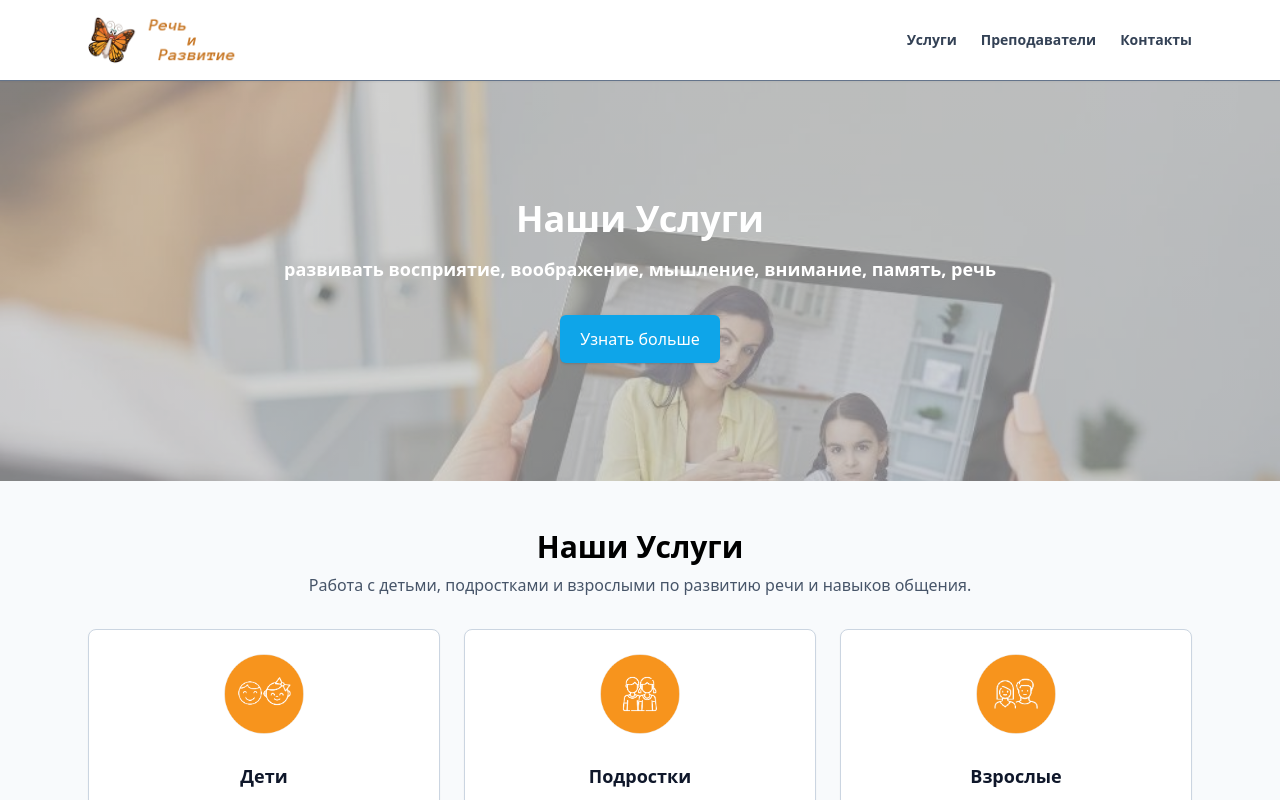
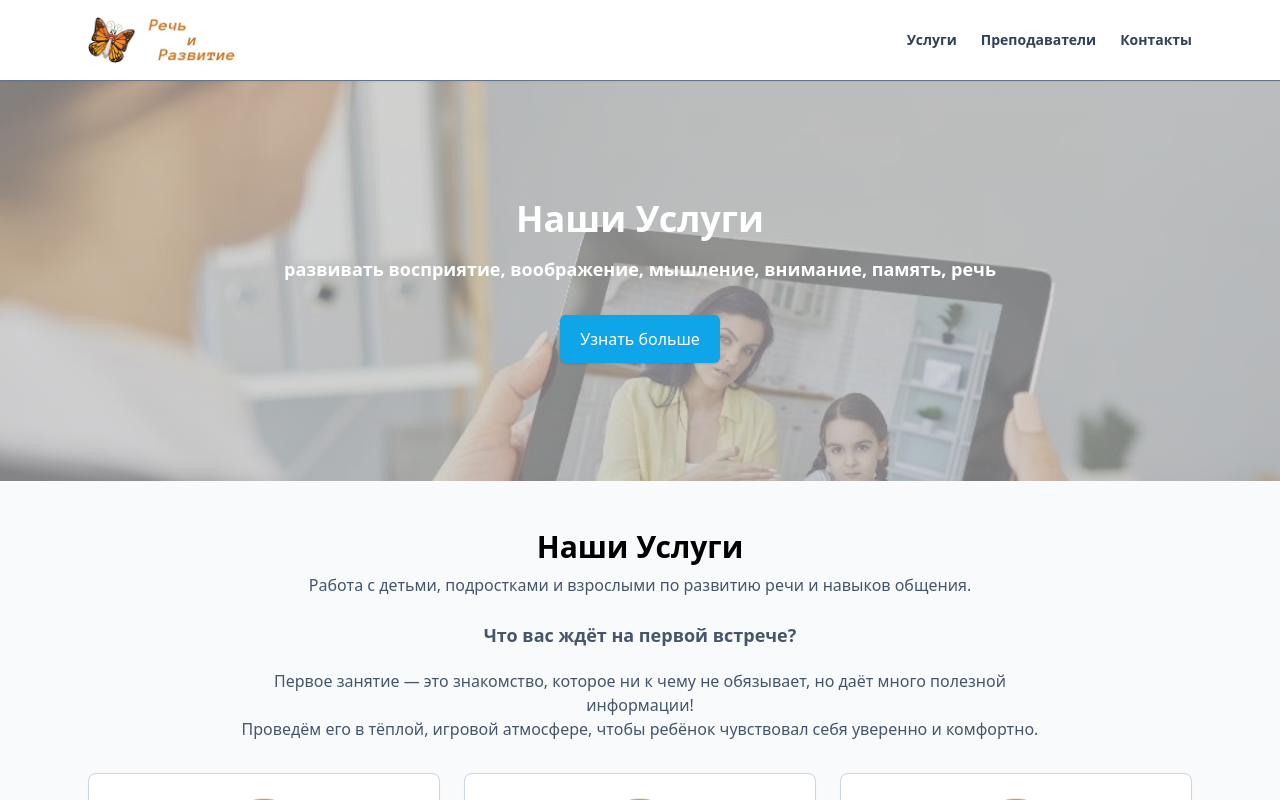
Before and after one commit to sebaural/speech-development, a React (Vite) app: page / in a window 1280 px wide. Shown: the top 800 px of the page. Built offline with nearby package versions, Linux system fonts and the light colour scheme.

Commit message:
added first lesson description to services section

```diff
--- a/src/components/Features.tsx
+++ b/src/components/Features.tsx
@@ -50,6 +50,11 @@ export default function Features(): JSX.Element {
 					<p className="mt-2 text-slate-600">
 						Работа с детьми, подростками и взрослыми по развитию речи и навыков общения.
 					</p>
+					<div className="first-meeting-desc mt-6 text-slate-600 lg:max-w-[75%] lg:mx-auto">
+						<h3 className="font-bold text-lg">Что вас ждёт на первой встрече?</h3>
+						<p className='mt-5'>Первое занятие — это знакомство, которое ни к чему не обязывает, но даёт много полезной информации!</p>
+						<p>Проведём его в тёплой, игровой атмосфере, чтобы ребёнок чувствовал себя уверенно и комфортно.</p>
+					</div>
 				</header>
 
 				{/* Use an auto-fit CSS grid so cards grow to fill available width regardless of count */}
```
